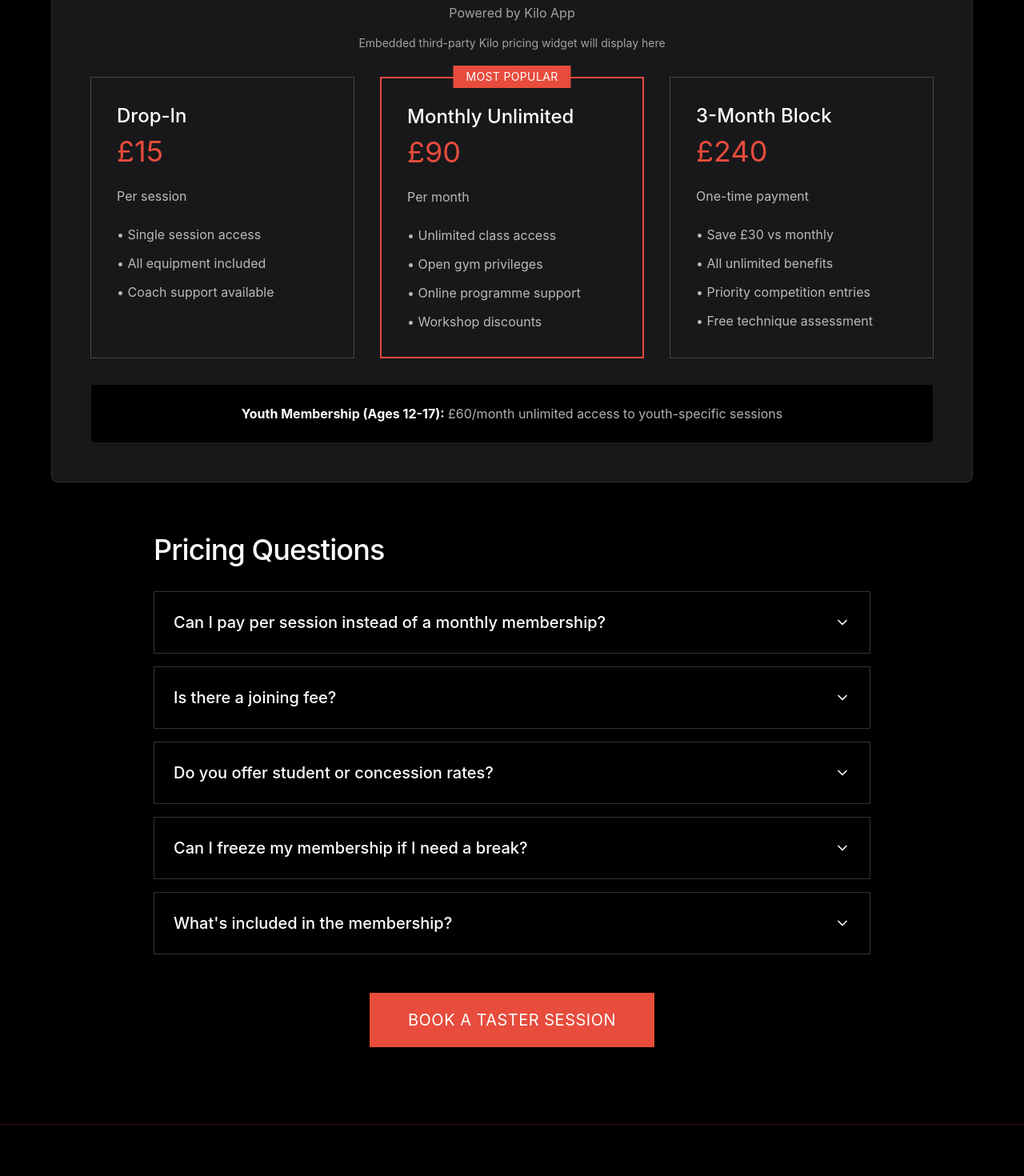
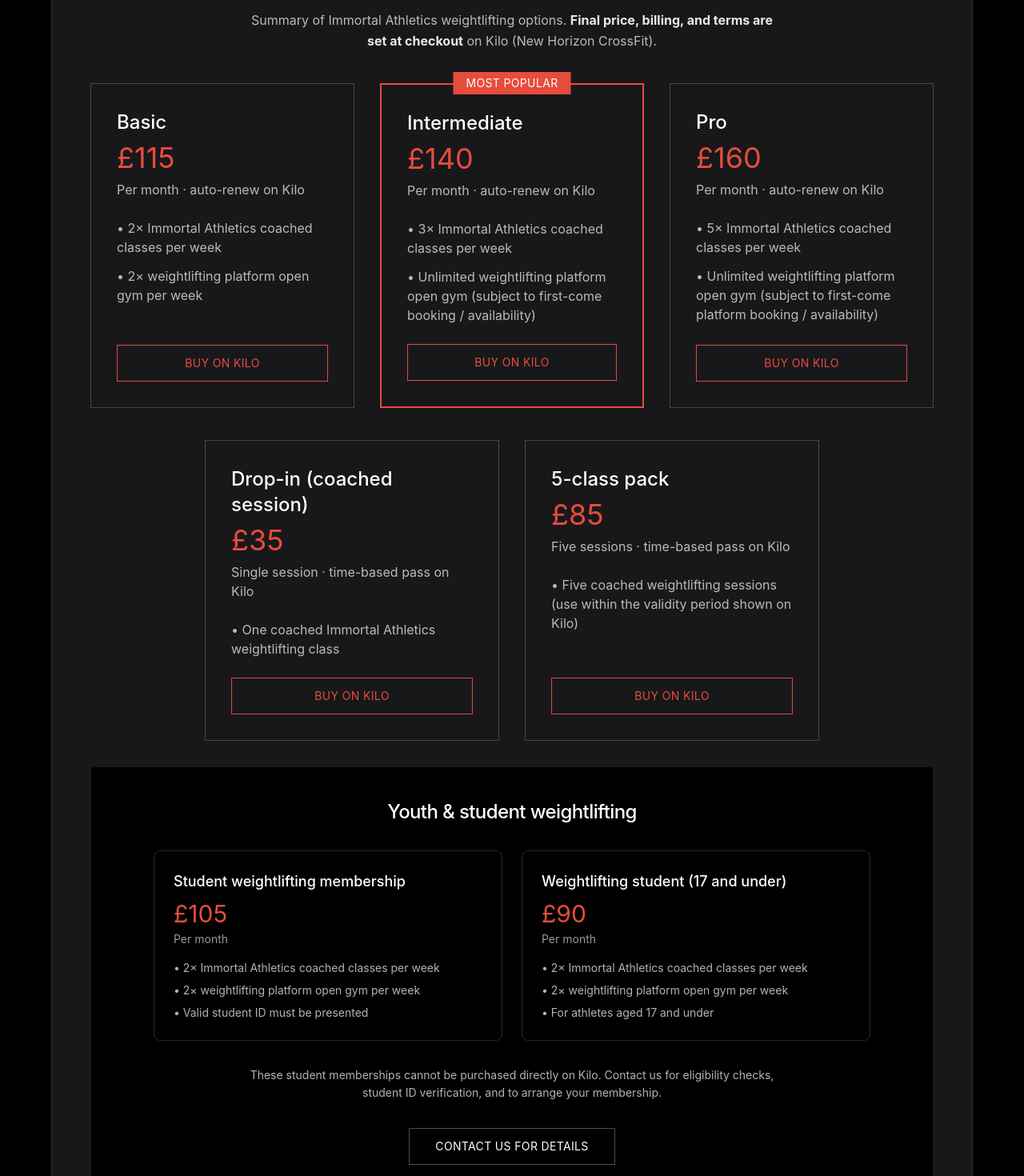
Before and after one commit to heathers-in/Immortalathleticswebsite, a React (Vite) app: page /prices in a window 1280 px wide. Shown: the part 800-2270 px from the top of the page at 80% size. Built offline with nearby package versions, Linux system fonts and the light colour scheme.

Commit message:
updated pricing page

```diff
--- /dev/null
+++ b/src/app/data/weightliftingMembershipPackages.ts
@@ -0,0 +1,119 @@
+/**
+ * Weightlifting products shown on the site (mirrors Kilo / New Horizon).
+ * When Kilo copy or prices change, update this file and the checkout URLs if needed.
+ *
+ * @see https://app.usekilo.com/sales-portal/new-horizon-crossfit/
+ */
+export const NEW_HORIZON_KILO_SALES_PORTAL_URL =
+  "https://app.usekilo.com/sales-portal/new-horizon-crossfit/";
+
+export type WeightliftingMembershipPackage = {
+  id: string;
+  name: string;
+  priceLabel: string;
+  billingNote: string;
+  bullets: string[];
+  /** Deep link to this product on Kilo */
+  checkoutUrl: string;
+  /** Renders the “Most popular” ribbon when true */
+  highlighted?: boolean;
+};
+
+export const WEIGHTLIFTING_MONTHLY_PACKAGES: WeightliftingMembershipPackage[] = [
+  {
+    id: "basic",
+    name: "Basic",
+    priceLabel: "£115",
+    billingNote: "Per month · auto-renew on Kilo",
+    checkoutUrl:
+      "https://app.usekilo.com/sales-portal/new-horizon-crossfit/e03b8f43-c9c7-451c-b241-1cd4d03aa5ca/048b9d4e-2626-4b93-a5db-95ac3c37e4ba",
+    bullets: [
+      "2× Immortal Athletics coached classes per week",
+      "2× weightlifting platform open gym per week",
+    ],
+  },
+  {
+    id: "intermediate",
+    name: "Intermediate",
+    priceLabel: "£140",
+    billingNote: "Per month · auto-renew on Kilo",
+    highlighted: true,
+    checkoutUrl:
+      "https://app.usekilo.com/sales-portal/new-horizon-crossfit/697e278e-a387-49b0-8861-faf2d0a8537d/1ed841e8-cbbb-4ff3-867e-433578c549c8",
+    bullets: [
+      "3× Immortal Athletics coached classes per week",
+      "Unlimited weightlifting platform open gym (subject to first-come booking / availability)",
+    ],
+  },
+  {
+    id: "pro",
+    name: "Pro",
+    priceLabel: "£160",
+    billingNote: "Per month · auto-renew on Kilo",
+    checkoutUrl:
+      "https://app.usekilo.com/sales-portal/new-horizon-crossfit/88da5bba-bc07-481b-97ce-567ad746d375/2b084e96-6949-49a7-97c9-2028c41a547e",
+    bullets: [
+      "5× Immortal Athletics coached classes per week",
+      "Unlimited weightlifting platform open gym (subject to first-come platform booking / availability)",
+    ],
+  },
+];
+
+/** Drop-in and multi-session passes (second row on the prices page). */
+export const WEIGHTLIFTING_PASS_PACKAGES: WeightliftingMembershipPackage[] = [
+  {
+    id: "drop-in",
+    name: "Drop-in (coached session)",
+    priceLabel: "£35",
+    billingNote: "Single session · time-based pass on Kilo",
+    checkoutUrl:
+      "https://app.usekilo.com/sales-portal/new-horizon-crossfit/041b0f04-46b7-44f9-8c45-644f65aa97e2/d914ee10-80e5-4dc7-a1f1-fc012d6403e2",
+    bullets: ["One coached Immortal Athletics weightlifting class"],
+  },
+  {
+    id: "five-pack",
+    name: "5-class pack",
+    priceLabel: "£85",
+    billingNote: "Five sessions · time-based pass on Kilo",
+    checkoutUrl:
+      "https://app.usekilo.com/sales-portal/new-horizon-crossfit/2163fee0-4152-4190-ad5a-16612d2374c2/f494f9af-9719-4db5-9ba0-eaf55b3345bb",
+    bullets: ["Five coached weightlifting sessions (use within the validity period shown on Kilo)"],
+  },
+];
+
+export type StudentWeightliftingOffer = {
+  id: string;
+  title: string;
+  priceLabel: string;
+  billingNote: string;
+  lines: string[];
+};
+
+/** Office / in-person setup only — not sold through Kilo checkout. */
+export const STUDENT_WEIGHTLIFTING_OFFERS: StudentWeightliftingOffer[] = [
+  {
+    id: "student-with-id",
+    title: "Student weightlifting membership",
+    priceLabel: "£105",
+    billingNote: "Per month",
+    lines: [
+      "2× Immortal Athletics coached classes per week",
+      "2× weightlifting platform open gym per week",
+      "Valid student ID must be presented",
+    ],
+  },
+  {
+    id: "student-17-under",
+    title: "Weightlifting student (17 and under)",
+    priceLabel: "£90",
+    billingNote: "Per month",
+    lines: [
+      "2× Immortal Athletics coached classes per week",
+      "2× weightlifting platform open gym per week",
+      "For athletes aged 17 and under",
+    ],
+  },
+];
+
+export const STUDENT_MEMBERSHIPS_OFFLINE_NOTE =
+  "These student memberships cannot be purchased directly on Kilo. Contact us for eligibility checks, student ID verification, and to arrange your membership.";
--- a/src/app/pages/PricesPage.tsx
+++ b/src/app/pages/PricesPage.tsx
@@ -1,29 +1,79 @@
 import { ImageWithFallback } from "../components/ImageWithFallback";
 import { Accordion } from "../components/Accordion";
 import logomarkImg from "../../imports/Immortal_Logomark_1C.png";
+import {
+  NEW_HORIZON_KILO_SALES_PORTAL_URL,
+  STUDENT_MEMBERSHIPS_OFFLINE_NOTE,
+  STUDENT_WEIGHTLIFTING_OFFERS,
+  WEIGHTLIFTING_MONTHLY_PACKAGES,
+  WEIGHTLIFTING_PASS_PACKAGES,
+  type WeightliftingMembershipPackage,
+} from "../data/weightliftingMembershipPackages";
+
+function PricingTierCard({ pkg }: { pkg: WeightliftingMembershipPackage }) {
+  return (
+    <div
+      className={`flex flex-col p-8 ${
+        pkg.highlighted ? "border-2 border-[#E74C3C] relative" : "border border-white/20"
+      }`}
+    >
+      {pkg.highlighted ? (
+        <div className="absolute -top-4 left-1/2 -translate-x-1/2 bg-[#E74C3C] text-white px-4 py-1 text-sm uppercase tracking-wide">
+          Most popular
+        </div>
+      ) : null}
+      <h3 className="text-2xl mb-2">{pkg.name}</h3>
+      <div className="text-4xl mb-2 text-[#E74C3C]">{pkg.priceLabel}</div>
+      <p className="text-white/70 mb-6">{pkg.billingNote}</p>
+      <ul className="space-y-3 text-white/70 grow">
+        {pkg.bullets.map((line) => (
+          <li key={line}>• {line}</li>
+        ))}
+      </ul>
+      <a
+        href={pkg.checkoutUrl}
+        target="_blank"
+        rel="noopener noreferrer"
+        className="mt-6 block text-center border border-[#E74C3C] text-[#E74C3C] px-4 py-3 text-sm uppercase tracking-wide hover:bg-[#E74C3C] hover:text-white transition-colors"
+      >
+        Buy on Kilo
+      </a>
+    </div>
+  );
+}
 
 export function PricesPage() {
   const pricingFaqs = [
     {
       question: "Can I pay per session instead of a monthly membership?",
-      answer: "Yes, we offer drop-in rates for casual sessions. However, monthly memberships provide better value for regular attendees and include additional benefits like programme support."
+      answer:
+        "Yes. A single coached drop-in is £35 on Kilo, and a five-session pack is £85. If you train regularly, a monthly Basic, Intermediate, or Pro plan is usually better value. Purchase and validity rules are confirmed at checkout on Kilo.",
+    },
+    {
+      question: "How do I buy or renew a membership?",
+      answer:
+        "Use the “Buy on Kilo” button on the card for the product you want, or open the main “View plans and purchase on Kilo” link to browse the full New Horizon portal. Checkout and renewals are handled on Kilo.",
     },
     {
       question: "Is there a joining fee?",
-      answer: "No joining fee! Your first month's membership is all you need to get started. We want to make Olympic weightlifting accessible to everyone."
+      answer:
+        "No joining fee. Your first month of membership is all you need to get started. We want Olympic weightlifting to stay accessible.",
     },
     {
       question: "Do you offer student or concession rates?",
-      answer: "Yes, we offer discounted rates for students, apprentices, and members of the armed forces. Contact us for details."
+      answer:
+        "Yes. Student weightlifting membership is £105 per month (2 coached classes and 2 weightlifting platform open gyms per week) with a valid student ID. For athletes aged 17 and under, the weightlifting student rate is £90 per month on the same training pattern. These student tiers are set up through the club, not on Kilo—contact us. We also offer concession rates for apprentices and members of the armed forces; ask when you book a taster or message us.",
     },
     {
       question: "Can I freeze my membership if I need a break?",
-      answer: "Absolutely. We understand life happens. You can freeze your membership for up to 3 months per year for holidays, injury recovery, or other commitments."
+      answer:
+        "In most cases, yes. You can typically freeze for up to three months per year—for example holidays, injury recovery, or other commitments. Exact rules are confirmed at checkout on Kilo and with the club.",
     },
     {
-      question: "What's included in the membership?",
-      answer: "All memberships include access to scheduled classes, open gym time, use of all equipment and platforms, online programme support, and discounts on workshops and seminars."
-    }
+      question: "What’s included in the membership?",
+      answer:
+        "Each tier lists how many Immortal Athletics coached classes you get per week and how much weightlifting platform open gym you can use. Workshop discounts and programme support depend on your product—check the detail on Kilo before you pay.",
+    },
   ];
 
   return (
@@ -45,64 +95,89 @@
           <div className="mb-12 text-center max-w-3xl mx-auto">
             <img src={logomarkImg} alt="" className="h-12 w-auto mx-auto mb-6 opacity-60" />
             <p className="text-xl text-white/80 leading-relaxed">
-              We offer flexible membership options to suit your training goals and schedule. All memberships include access to our world-class coaching, dedicated platforms, and supportive community.
+              We offer flexible membership options to suit your training goals and schedule. All
+              memberships include access to our world-class coaching, dedicated platforms, and
+              supportive community.
             </p>
           </div>
 
-          {/* Kilo App Pricing Embed */}
-          <div className="bg-zinc-900 border border-white/10 rounded-lg p-12 mb-16">
-            <div className="text-center text-white/60 mb-8">
-              <p className="text-2xl mb-2">Membership Pricing</p>
-              <p>Powered by Kilo App</p>
-              <p className="text-sm mt-4">Embedded third-party Kilo pricing widget will display here</p>
+          <div className="bg-zinc-900 border border-white/10 rounded-lg p-8 md:p-12 mb-16">
+            <div className="text-center max-w-2xl mx-auto mb-10">
+              <h2 className="text-2xl md:text-3xl tracking-tight text-white mb-3">
+                Weightlifting membership
+              </h2>
+              <p className="text-white/70 leading-relaxed">
+                Summary of Immortal Athletics weightlifting options.{" "}
+                <strong className="text-white/90">Final price, billing, and terms are set at checkout</strong>{" "}
+                on Kilo (New Horizon CrossFit).
+              </p>
             </div>
 
-            {/* Mock Pricing Display */}
-            <div className="grid md:grid-cols-3 gap-8 mt-8">
-              <div className="border border-white/20 p-8">
-                <h3 className="text-2xl mb-2">Drop-In</h3>
-                <div className="text-4xl mb-6 text-[#E74C3C]">£15</div>
-                <p className="text-white/70 mb-6">Per session</p>
-                <ul className="space-y-3 text-white/70">
-                  <li>• Single session access</li>
-                  <li>• All equipment included</li>
-                  <li>• Coach support available</li>
-                </ul>
-              </div>
+            <div className="grid gap-8 md:grid-cols-3">
+              {WEIGHTLIFTING_MONTHLY_PACKAGES.map((pkg) => (
+                <PricingTierCard key={pkg.id} pkg={pkg} />
+              ))}
+            </div>
 
-              <div className="border-2 border-[#E74C3C] p-8 relative">
-                <div className="absolute -top-4 left-1/2 -translate-x-1/2 bg-[#E74C3C] text-white px-4 py-1 text-sm uppercase tracking-wide">
-                  Most Popular
-                </div>
-                <h3 className="text-2xl mb-2">Monthly Unlimited</h3>
-                <div className="text-4xl mb-6 text-[#E74C3C]">£90</div>
-                <p className="text-white/70 mb-6">Per month</p>
-                <ul className="space-y-3 text-white/70">
-                  <li>• Unlimited class access</li>
-                  <li>• Open gym privileges</li>
-                  <li>• Online programme support</li>
-                  <li>• Workshop discounts</li>
-                </ul>
-              </div>
-
-              <div className="border border-white/20 p-8">
-                <h3 className="text-2xl mb-2">3-Month Block</h3>
-                <div className="text-4xl mb-6 text-[#E74C3C]">£240</div>
-                <p className="text-white/70 mb-6">One-time payment</p>
-                <ul className="space-y-3 text-white/70">
-                  <li>• Save £30 vs monthly</li>
-                  <li>• All unlimited benefits</li>
-                  <li>• Priority competition entries</li>
-                  <li>• Free technique assessment</li>
-                </ul>
+            <div className="mt-10 flex justify-center">
+              <div className="grid w-full max-w-3xl gap-8 sm:grid-cols-2">
+                {WEIGHTLIFTING_PASS_PACKAGES.map((pkg) => (
+                  <PricingTierCard key={pkg.id} pkg={pkg} />
+                ))}
               </div>
             </div>
 
-            <div className="mt-8 p-6 bg-black border border-white/10 rounded">
-              <p className="text-center text-white/70">
-                <strong className="text-white">Youth Membership (Ages 12-17):</strong> £60/month unlimited access to youth-specific sessions
+            <div className="mt-8 space-y-8 p-6 md:p-10 bg-black border border-white/10 rounded">
+              <h3 className="text-xl md:text-2xl tracking-tight text-white text-center">
+                Youth & student weightlifting
+              </h3>
+
+              <div className="grid md:grid-cols-2 gap-6 max-w-4xl mx-auto">
+                {STUDENT_WEIGHTLIFTING_OFFERS.map((offer) => (
+                  <div
+                    key={offer.id}
+                    className="border border-white/15 rounded-lg p-6 text-left flex flex-col"
+                  >
+                    <h4 className="text-lg font-medium text-white mb-2">{offer.title}</h4>
+                    <div className="text-3xl text-[#E74C3C] mb-1">{offer.priceLabel}</div>
+                    <p className="text-sm text-white/60 mb-4">{offer.billingNote}</p>
+                    <ul className="space-y-2 text-white/70 text-sm grow">
+                      {offer.lines.map((line) => (
+                        <li key={line}>• {line}</li>
+                      ))}
+                    </ul>
+                  </div>
+                ))}
+              </div>
+
+              <p className="text-center text-white/70 text-sm max-w-2xl mx-auto leading-relaxed">
+                {STUDENT_MEMBERSHIPS_OFFLINE_NOTE}
               </p>
+              <div className="text-center">
+                <a
+                  href="#contact"
+                  className="inline-block border border-white/30 text-white px-8 py-3 text-sm uppercase tracking-wide hover:border-[#E74C3C] hover:text-[#E74C3C] transition-colors"
+                >
+                  Contact us for details
+                </a>
+              </div>
             </div>
+
+            <div className="mt-10 flex flex-col sm:flex-row items-center justify-center gap-4">
+              <a
+                href={NEW_HORIZON_KILO_SALES_PORTAL_URL}
+                target="_blank"
+                rel="noopener noreferrer"
+                className="inline-block bg-[#E74C3C] text-white px-10 py-4 text-lg uppercase tracking-wide hover:bg-[#C0392B] transition-colors text-center w-full sm:w-auto"
+              >
+                View plans and purchase on Kilo
+              </a>
+            </div>
+
+            <p className="text-center text-sm text-white/50 mt-6 max-w-xl mx-auto">
+              CrossFit and other New Horizon products are listed on the same Kilo portal—open the
+              link above to compare plans.
+            </p>
           </div>
 
           {/* Pricing FAQ */}
```
